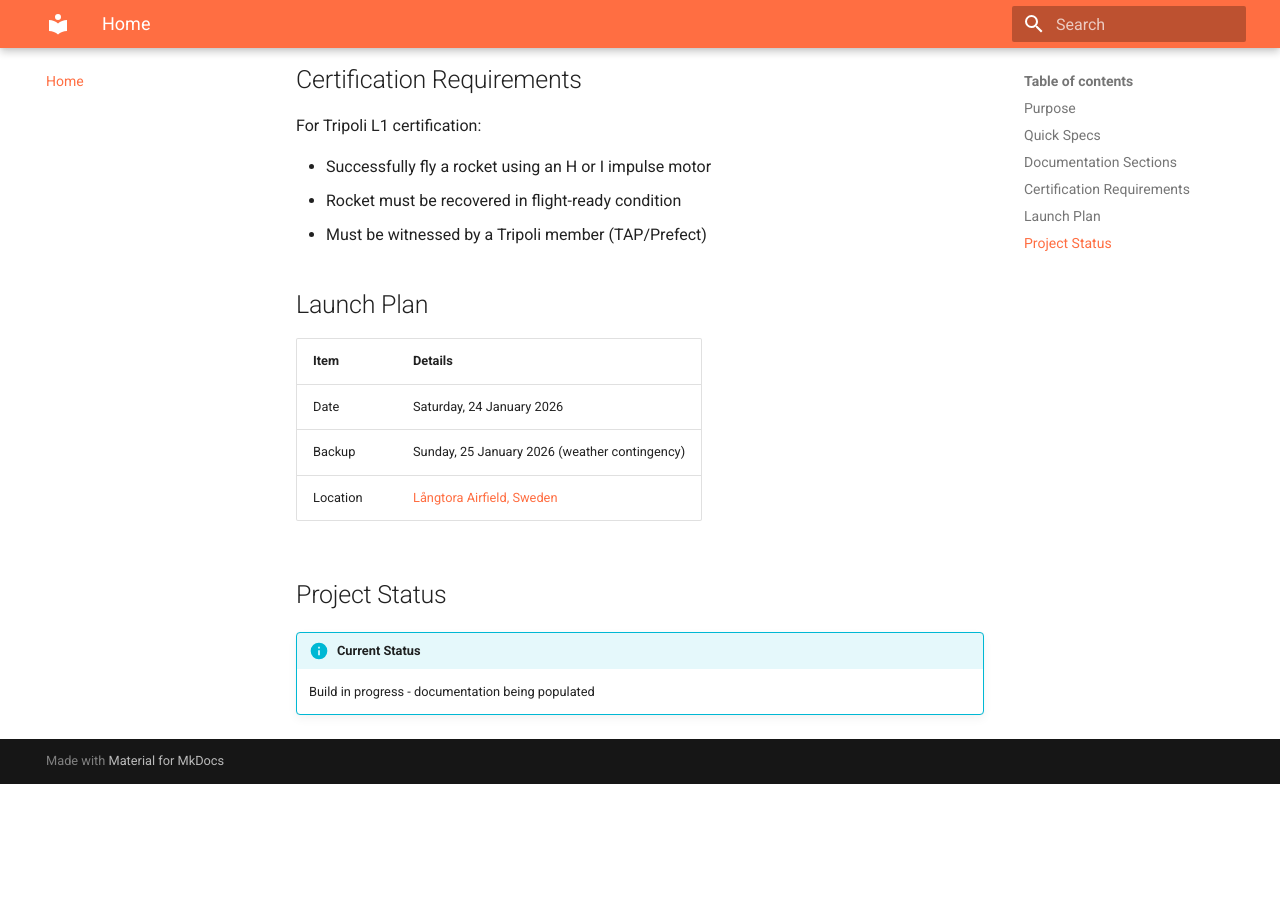
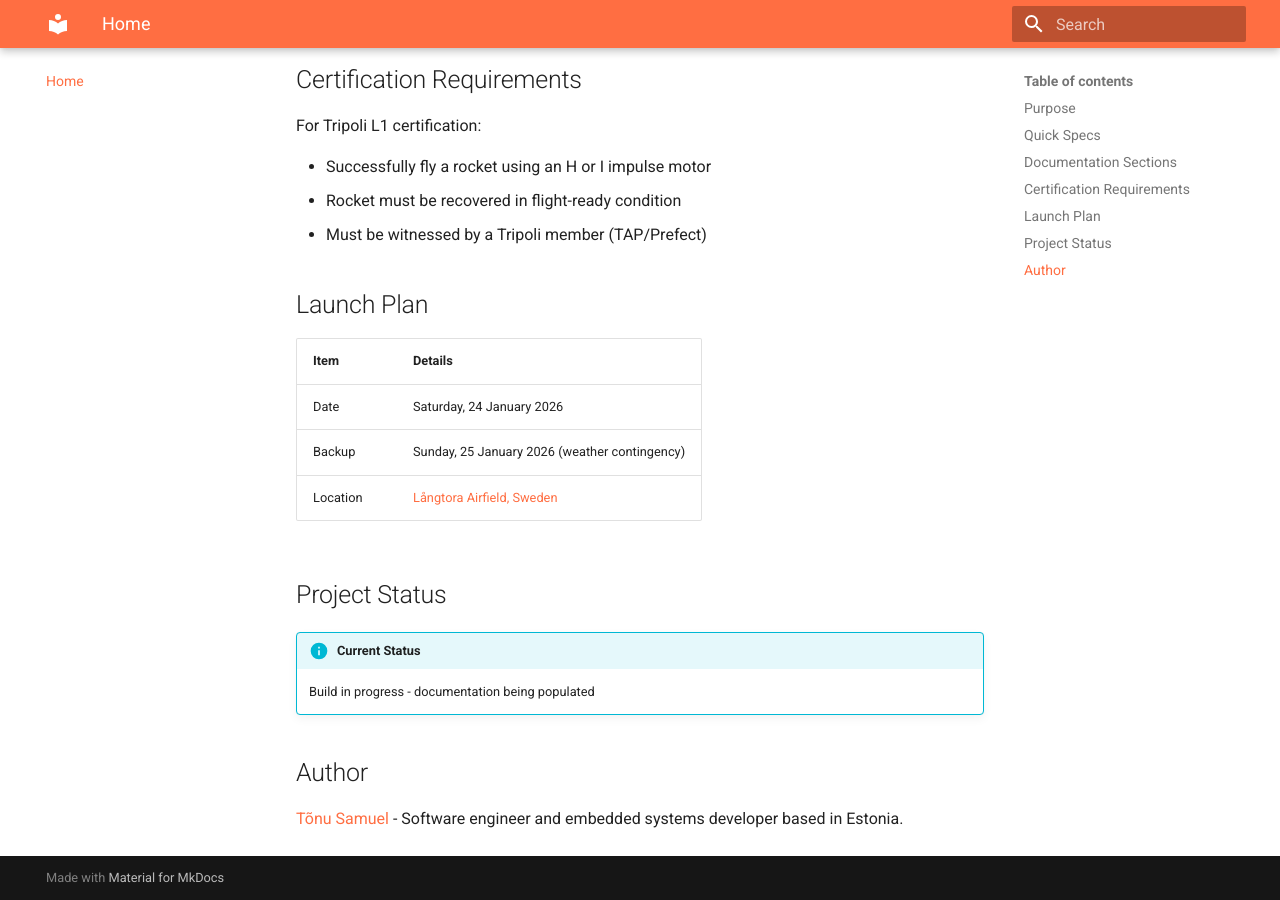
Before and after one commit to tonuonu/MyLevel1Peregrine, an MkDocs documentation site: the page built from docs/index.md, in a window 1280 px wide and 900 px high, scrolled down 1244 px. Built offline with MkDocs 1.6.1 and Material for MkDocs 9.7.7, drawn with Linux system fonts in a browser that asks for light colours; before the commit the page ends 2028 px from its top, so only the background shows below that.

Commit message:
Add author info with LinkedIn link

```diff
--- a/docs/index.md
+++ b/docs/index.md
@@ -50,3 +50,7 @@ For Tripoli L1 certification:
 
 !!! info "Current Status"
     Build in progress - documentation being populated
+
+## Author
+
+[Tõnu Samuel](https://www.linkedin.com/in/tonusamuel/) - Software engineer and embedded systems developer based in Estonia.
--- a/mkdocs.yml
+++ b/mkdocs.yml
@@ -1,6 +1,6 @@
 site_name: Apogee Peregrine L1 Certification
 site_description: Documentation for Tõnu's Tripoli L1 certification rocket build
-site_author: Tõnu Onu
+site_author: Tõnu Samuel
 
 theme:
   name: material
```
